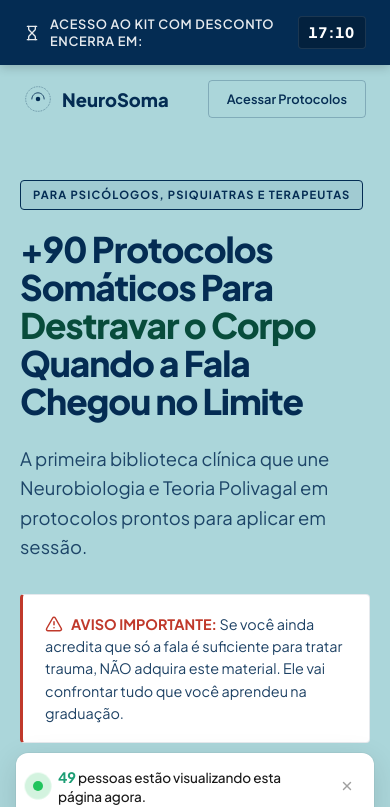
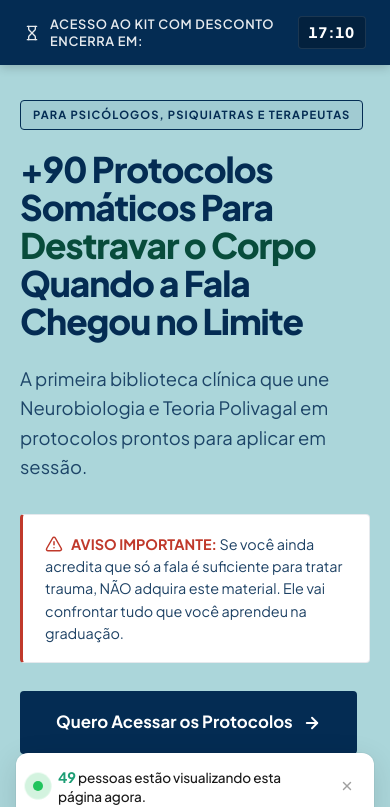
Before and after one commit to lopessjv07/deep, a Next.js app: page / in a window 390 px wide. Shown: the top 807 px of the page. Built offline with nearby package versions, Linux system fonts and the light colour scheme.

Commit message:
copy and remove logo

```diff
--- a/src/app/page.module.css
+++ b/src/app/page.module.css
@@ -382,7 +382,7 @@
 @media (max-width: 768px) {
   .section { padding: 64px 20px; }
   .sectionSm { padding: 56px 20px; }
-  .hero { padding: 164px 20px 32px; }
+  .hero { padding: 110px 20px 32px; }
   .bonusGrid { grid-template-columns: 1fr; }
   .trustRow { flex-direction: column; align-items: center; gap: 14px; }
   .checkoutCard { padding: 40px 24px; }
@@ -391,6 +391,5 @@
 }
 
 @media (max-width: 600px) {
-  .header { top: 60px; }
-  .hero { padding: 180px 20px 32px; }
+  .hero { padding: 100px 20px 32px; }
 }
--- a/src/app/page.tsx
+++ b/src/app/page.tsx
@@ -69,20 +69,7 @@ export default function Home() {
     <>
       <CountdownBar />
       <LiveViewersToast />
-      {/* Header */}
-      <header className={styles.header}>
-        <nav className={styles.nav}>
-          <div className={styles.brand}>
-            <svg width="28" height="28" viewBox="0 0 100 100" fill="none">
-              <circle cx="50" cy="50" r="44" stroke="currentColor" strokeWidth="1.5" strokeDasharray="3 3" />
-              <path d="M28 50C28 37.85 37.85 28 50 28C62.15 28 72 37.85 72 50" stroke="currentColor" strokeWidth="3" strokeLinecap="round" />
-              <circle cx="50" cy="50" r="8" fill="currentColor" />
-            </svg>
-            NeuroSoma
-          </div>
-          <a href="#checkout" className={styles.navCta}>Acessar Protocolos</a>
-        </nav>
-      </header>
+
 
       <main>
         {/* 1 ─ HERO */}
@@ -353,8 +340,8 @@ export default function Home() {
 
           <div className={styles.priceBlock}>
             <p className={styles.priceOld}>De R$ 197,00 por apenas</p>
-            <p className={styles.priceMain}>5x de <span>R$ 6,51</span></p>
-            <p className={styles.priceCash}>ou R$ 29,00 à vista no cartão</p>
+            <p className={styles.priceMain}>R$ <span>29</span></p>
+            <p className={styles.priceCash}>ou 5x de R$ 6,51 no cartão</p>
           </div>
 
           <div className={styles.ctaWrap}>
@@ -403,8 +390,7 @@ export default function Home() {
       {/* Footer */}
       <footer className={styles.footer}>
         <div className={styles.footerInner}>
-          <span className={styles.footerBrand}>NeuroSoma</span>
-          <span>© {new Date().getFullYear()} NeuroSoma — Todos os direitos reservados.</span>
+          <span>NeuroSoma © {new Date().getFullYear()} — Todos os direitos reservados.</span>
         </div>
       </footer>
     </>
```
